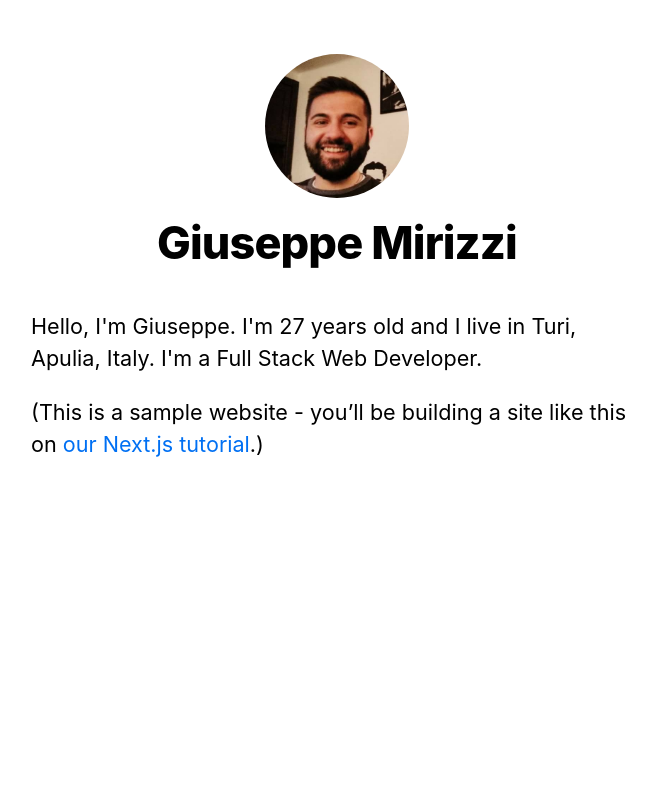
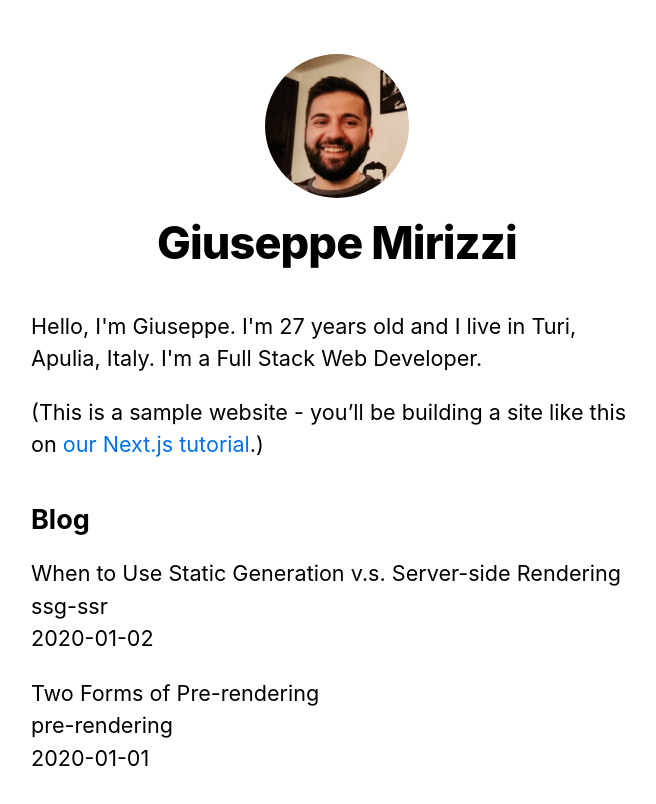
Before and after one commit to gmirizzi/nextjs-blog, a Next.js app: page / in a window 1280 px wide. Shown: the top 804 px of the page, without its empty margins (303-959 px from the left). Built offline with nearby package versions, Linux system fonts and the light colour scheme.

Commit message:
fetched external data and pre-rendered index page

```diff
--- /dev/null
+++ b/lib/posts.js
@@ -0,0 +1,37 @@
+import fs from 'fs';
+import path from 'path';
+import matter from 'gray-matter';
+
+const postsDirectory = path.join(process.cwd(), 'posts');
+
+export function getSortedPostsData() {
+  // Get file names under /posts
+  const fileNames = fs.readdirSync(postsDirectory);
+  const allPostsData = fileNames.map((fileName) => {
+    // Remove ".md" from file name to get id
+    const id = fileName.replace(/\.md$/, '');
+
+    // Read markdown file as string
+    const fullPath = path.join(postsDirectory, fileName);
+    const fileContents = fs.readFileSync(fullPath, 'utf8');
+
+    // Use gray-matter to parse the post metadata section
+    const matterResult = matter(fileContents);
+
+    // Combine the data with the id
+    return {
+      id,
+      ...matterResult.data,
+    };
+  });
+  // Sort posts by date
+  return allPostsData.sort(({ date: a }, { date: b }) => {
+    if (a < b) {
+      return 1;
+    } else if (a > b) {
+      return -1;
+    } else {
+      return 0;
+    }
+  });
+}
--- a/package.json
+++ b/package.json
@@ -6,6 +6,7 @@
     "start": "next start"
   },
   "dependencies": {
+    "gray-matter": "^4.0.3",
     "next": "latest",
     "react": "17.0.2",
     "react-dom": "17.0.2"
--- a/pages/index.js
+++ b/pages/index.js
@@ -1,8 +1,18 @@
 import Head from 'next/head';
 import Layout, { siteTitle } from '../components/layout';
 import utilStyles from '../styles/utils.module.css';
+import { getSortedPostsData } from '../lib/posts';
 
-export default function Home() {
+export async function getStaticProps() {
+  const allPostsData = getSortedPostsData();
+  return {
+    props: {
+      allPostsData,
+    },
+  };
+}
+
+export default function Home({ allPostsData }) {
   return (
     <Layout home>
       <Head>
@@ -15,6 +25,20 @@
           <a href="https://nextjs.org/learn">our Next.js tutorial</a>.)
         </p>
       </section>
+      <section className={`${utilStyles.headingMd} ${utilStyles.padding1px}`}>
+        <h2 className={utilStyles.headingLg}>Blog</h2>
+        <ul className={utilStyles.list}>
+          {allPostsData.map(({ id, date, title }) => (
+            <li className={utilStyles.listItem} key={id}>
+              {title}
+              <br />
+              {id}
+              <br />
+              {date}
+            </li>
+          ))}
+        </ul>
+      </section>
     </Layout>
   );
 }
```
Also changed, not shown: 1 other file (tests, documents, lock files or other folders).
